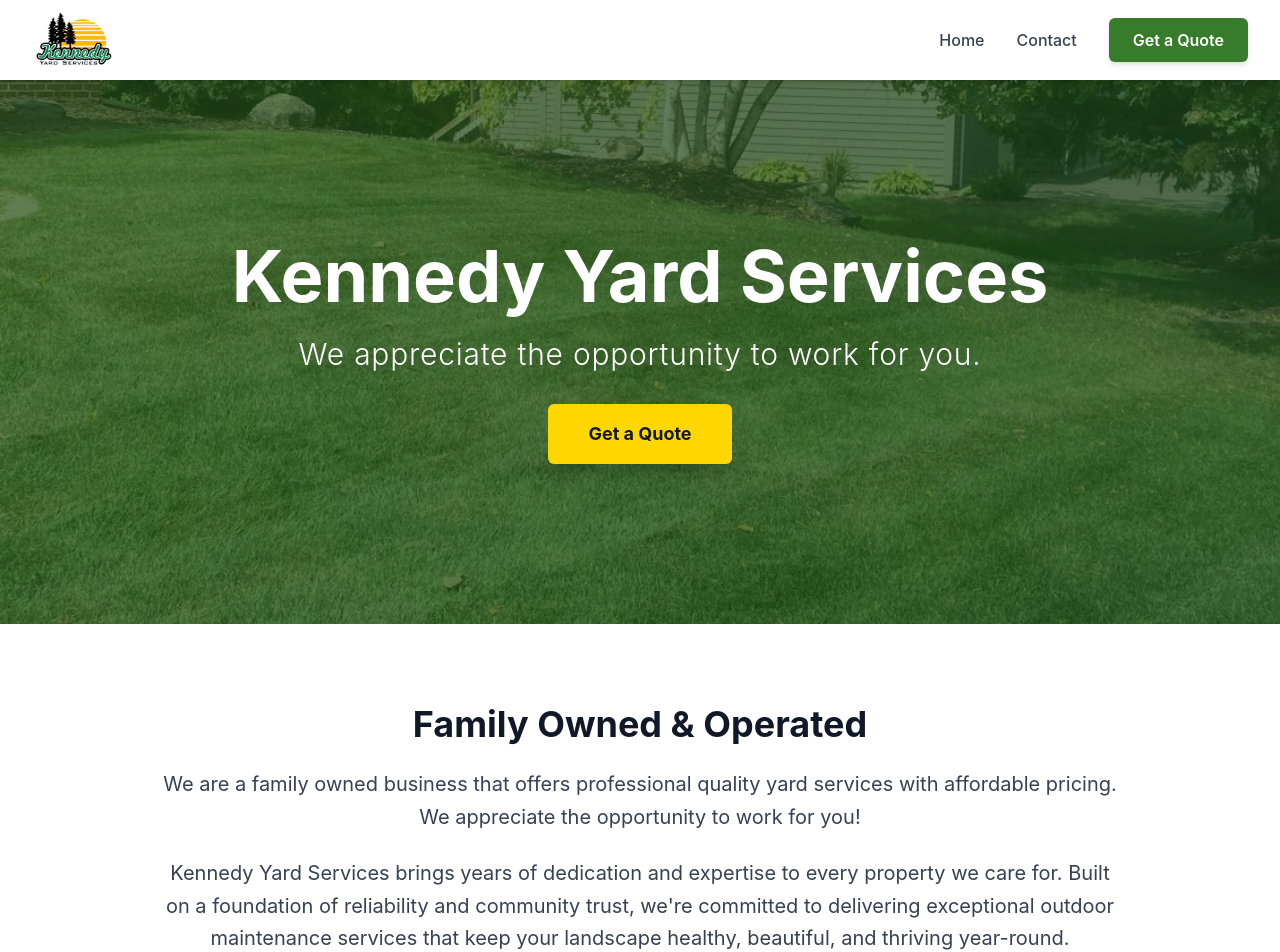
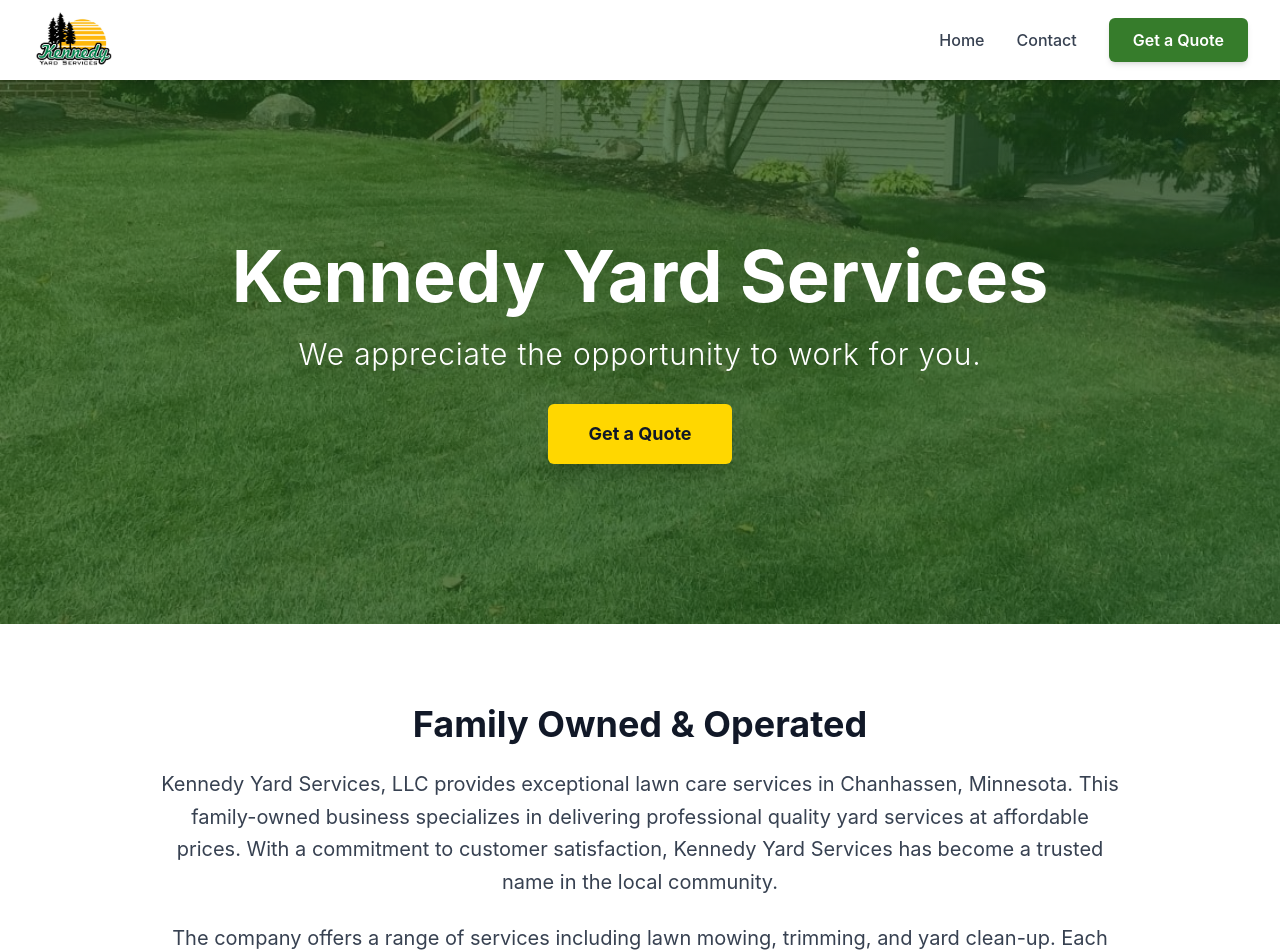
Before and after one commit to sethkennedy1/kennedy-yard-services, a Next.js app: page / in a window 1280 px wide. Shown: the top 952 px of the page. Built offline with nearby package versions, Linux system fonts and the light colour scheme.

Commit message:
Update about section with detailed Chanhassen, MN business description

```diff
--- a/app/page.tsx
+++ b/app/page.tsx
@@ -66,14 +66,15 @@
             Family Owned & Operated
           </h2>
           <p className="text-xl text-gray-700 leading-relaxed mb-6">
-            We are a family owned business that offers professional quality yard services with affordable pricing.
-            We appreciate the opportunity to work for you!
+            Kennedy Yard Services, LLC provides exceptional lawn care services in Chanhassen, Minnesota.
+            This family-owned business specializes in delivering professional quality yard services at affordable prices.
+            With a commitment to customer satisfaction, Kennedy Yard Services has become a trusted name in the local community.
           </p>
           <p className="text-xl text-gray-700 leading-relaxed">
-            Kennedy Yard Services brings years of dedication and expertise to every property we care for.
-            Built on a foundation of reliability and community trust, we're committed to delivering
-            exceptional outdoor maintenance services that keep your landscape healthy, beautiful, and thriving
-            year-round.
+            The company offers a range of services including lawn mowing, trimming, and yard clean-up.
+            Each service is designed to enhance the appearance and health of residential lawns.
+            The team at Kennedy Yard Services understands the unique needs of Minnesota lawns, ensuring that each
+            treatment is tailored to the specific requirements of the local climate and soil conditions.
           </p>
         </div>
       </section>
```
